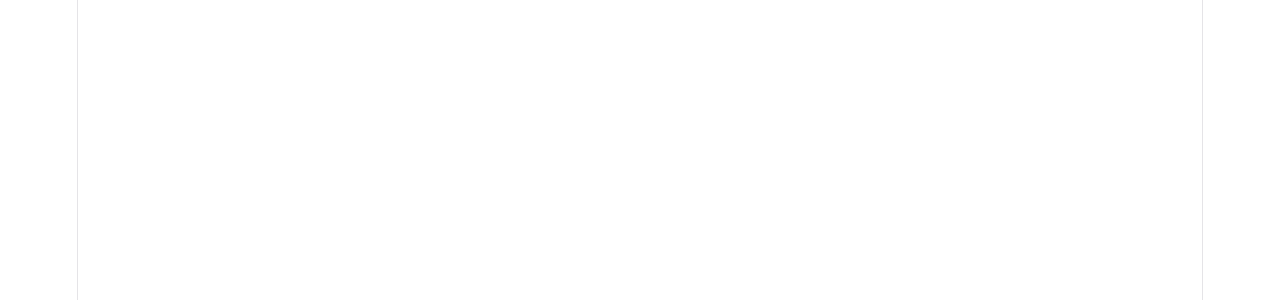
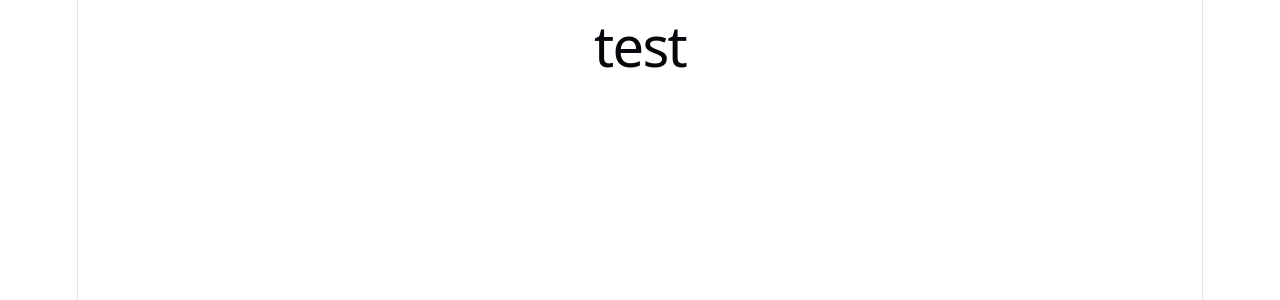
Before and after one commit to Karan-57/Capstone-Project, a React (Vite) app in the folder frontend/: page / in a window 1280 px wide. Shown: the top 300 px of the page. Built offline with nearby package versions, Linux system fonts and the light colour scheme.

Commit message:
new changes

```diff
--- a/frontend/src/App.jsx
+++ b/frontend/src/App.jsx
@@ -17,6 +17,9 @@ function App() {
       <h1>
         {data}
       </h1>
+      <h1>
+        test
+      </h1>
     </main>
   )
 }
```
